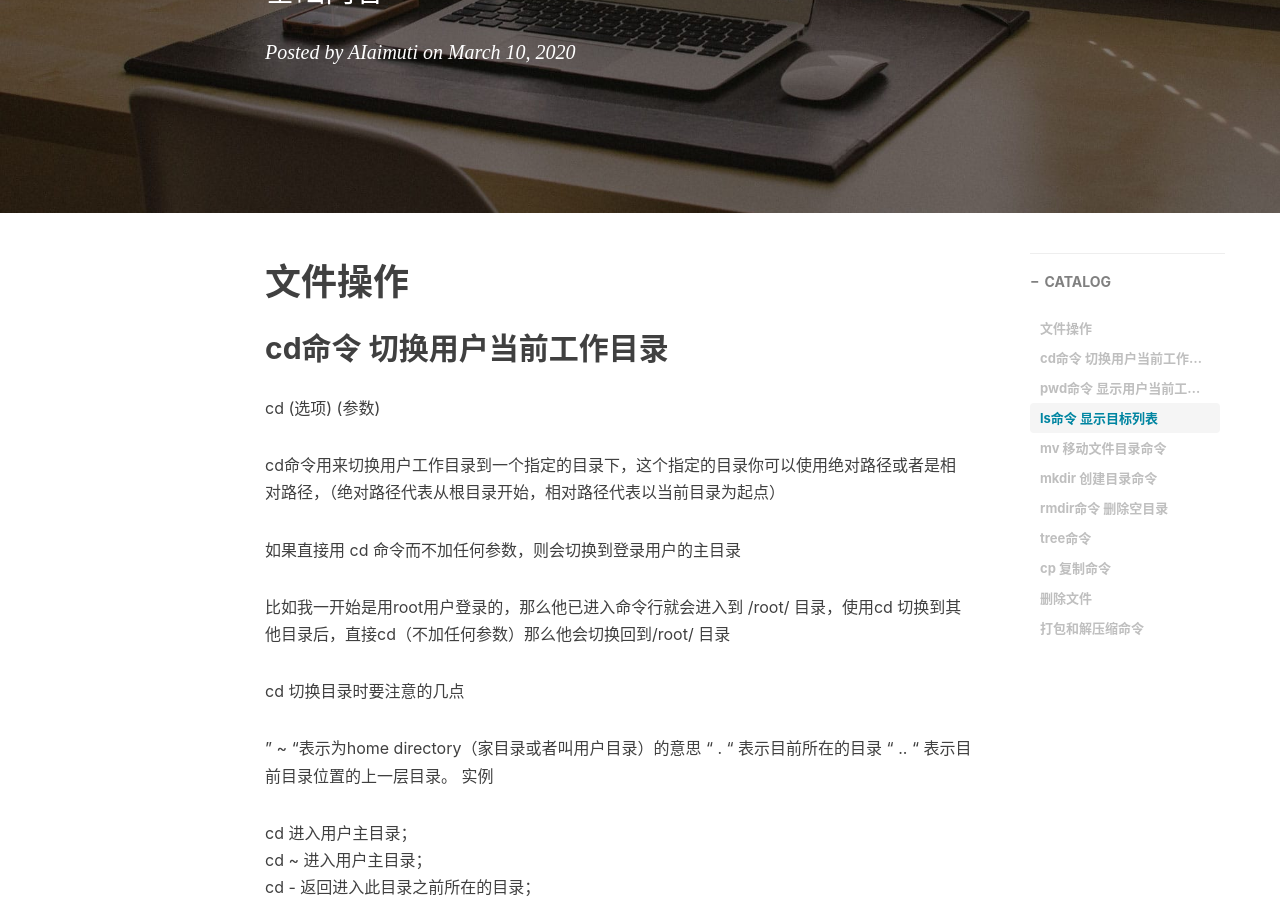
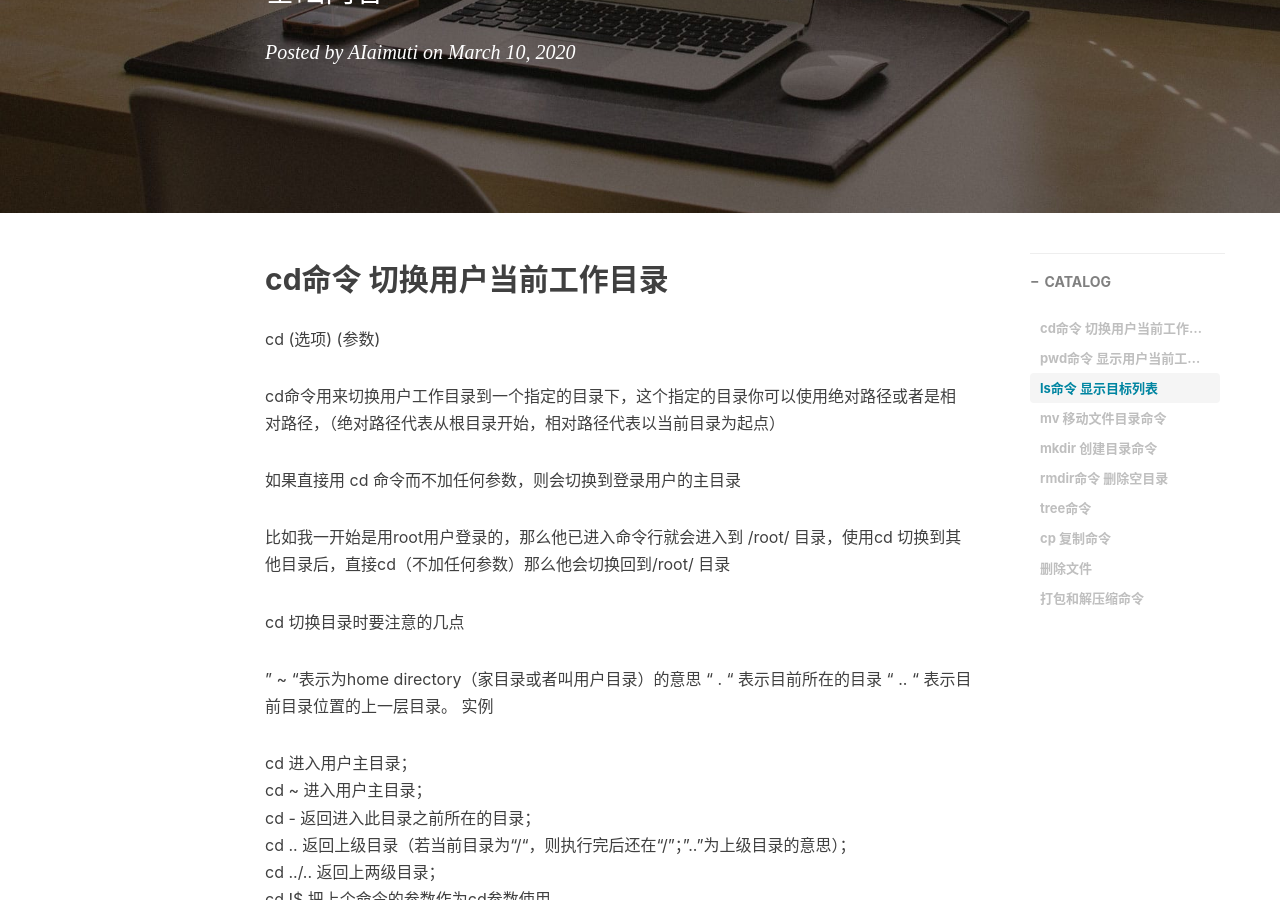
Before and after one commit to AIaimuti/aiaimuti.github.io, a Jekyll site: the page built from _posts/2020-3-11-Linux.md, in a window 1280 px wide and 900 px high, scrolled down 310 px. Built offline with Jekyll 4.4.1, drawn with Linux system fonts in a browser that asks for light colours; nearby versions of some CDN libraries; comment, search, counter and statistics services are not loaded.

Commit message:
Update 2020-3-11-Linux.md

```diff
--- a/_posts/2020-3-11-Linux.md
+++ b/_posts/2020-3-11-Linux.md
@@ -9,7 +9,6 @@ catalog: true
 tags:
     - 操作系统
 ---
-# 文件操作
 
 ## cd命令    切换用户当前工作目录
 
```
